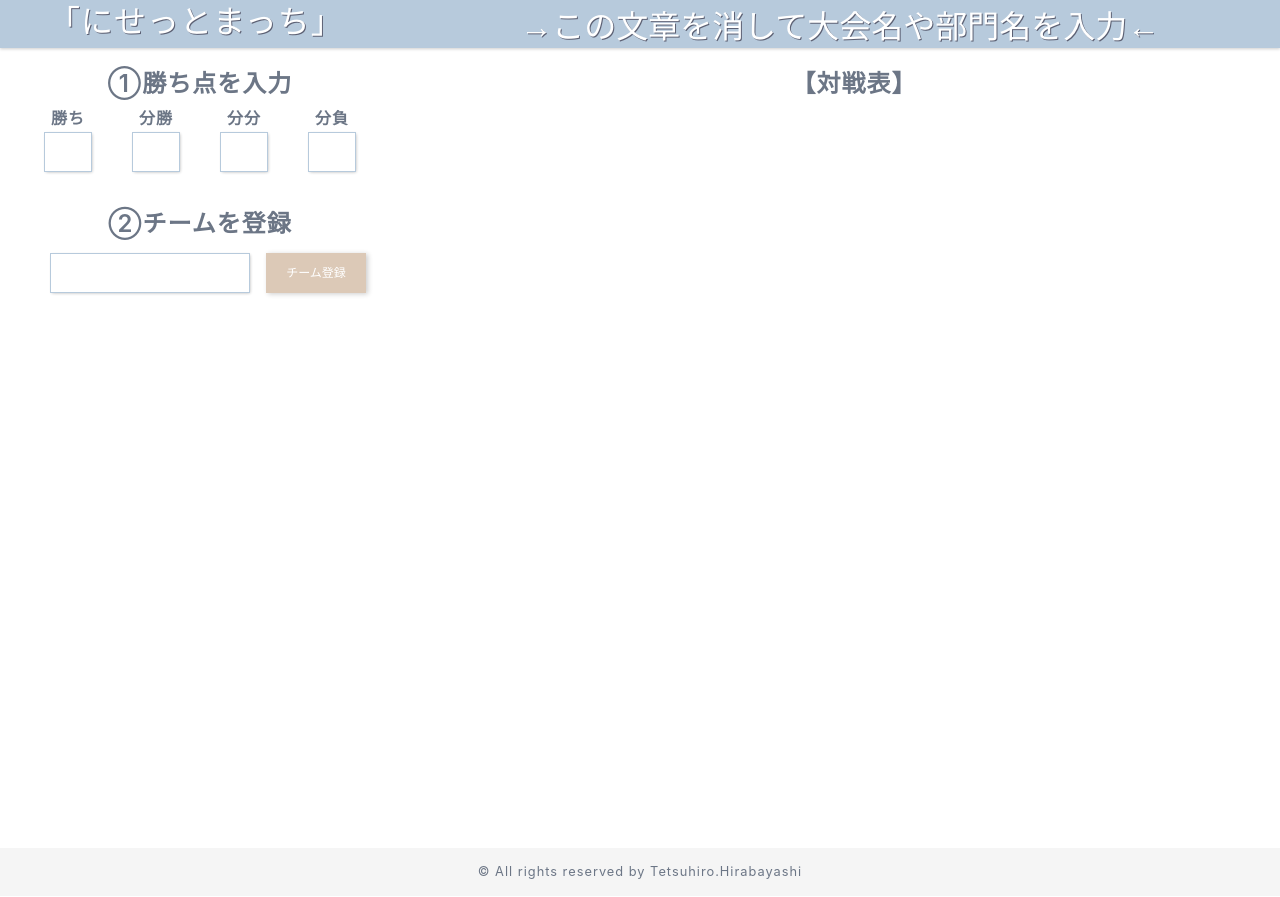
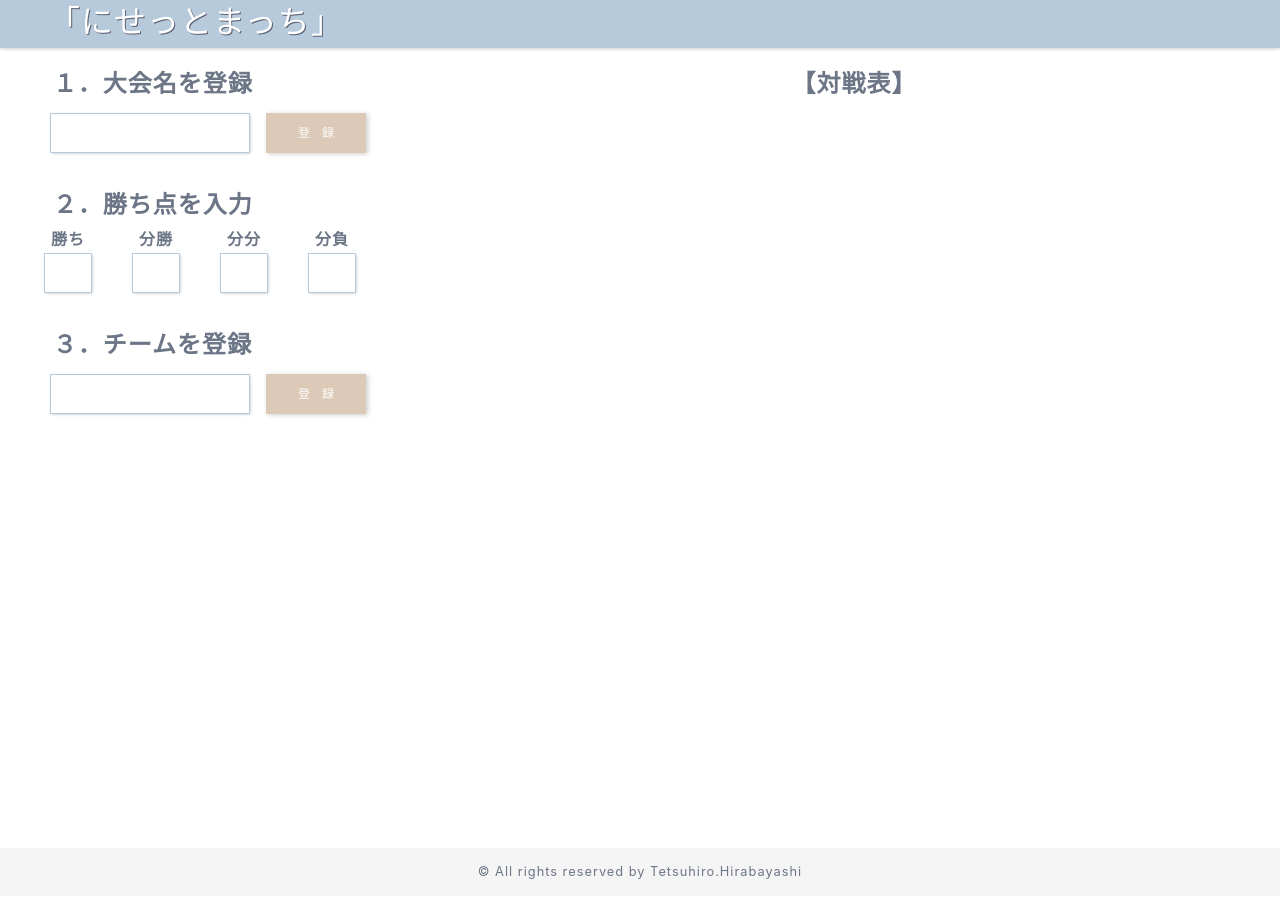
Before and after one commit to tetsu-hira/2set, a React (Create React App) app: page / in a window 1280 px wide. Built offline with nearby package versions, Linux system fonts and the light colour scheme; a web font is replaced by a local one.

Commit message:
順番がわかりやすいようにUIを変更

```diff
--- a/package.json
+++ b/package.json
@@ -1,7 +1,6 @@
 {
   "name": "2set",
   "version": "0.1.0",
-  "homepage": "https://tetsu-hira.github.io/2set/",
   "private": true,
   "dependencies": {
     "@testing-library/jest-dom": "^5.11.4",
--- a/public/css/style.css
+++ b/public/css/style.css
@@ -173,6 +173,7 @@ button {
 
 .Form {
   display: flex;
+  margin-bottom: 1.5em;
 }
 .FormContent {
   display: flex;
@@ -496,10 +497,17 @@ button {
 .ProcessContainer .ProcessMain .ProcessList p {
   font-size: 0.8rem;
 }
+.ProcessContainer .ProcessMain .ProcessList h1 {
+  text-align: left;
+  padding-left: 1.2em;
+}
 @media screen and (max-width: 600px) {
   .ProcessContainer .ProcessMain .ProcessList h1 {
     font-size: 1.2em;
   }
+}
+.ProcessContainer .ProcessMain .ProcessList h1.teamList {
+  text-align: center;
 }
 .ProcessContainer .ProcessMain .ProcessList__Border {
   margin-bottom: 1em;
--- a/sass/Page/Form.scss
+++ b/sass/Page/Form.scss
@@ -1,5 +1,6 @@
 .Form {
   display: flex;
+  margin-bottom: 1.5em;
   &Content {
     display: flex;
     margin: auto;
--- a/sass/Page/Process.scss
+++ b/sass/Page/Process.scss
@@ -31,8 +31,13 @@
           font-size: 0.8rem;
         }
         h1 {
+          text-align: left;
+          padding-left: 1.2em;
           @include mq() {
             font-size: 1.2em;
+          }
+          &.teamList {
+            text-align: center;
           }
         }
         &__Border {
--- a/src/components/Header.tsx
+++ b/src/components/Header.tsx
@@ -32,7 +32,6 @@ const Header: React.FC = () => {
   return (
     <div className="Header">
       <div className="WebTitle">「にせっとまっち」</div>
-      <input className="HeaderTitle" type="text" onChange={changeTitle} onClick={titleClear} onBlur={returnTitle} value={title} />
     </div>
   )
 }
--- a/src/components/Process.tsx
+++ b/src/components/Process.tsx
@@ -1,4 +1,4 @@
-import { useState } from "react";
+import { useState, useEffect } from "react";
 import * as React from 'react';
 // import ExcelJS from "exceljs";
 // import File from "./File";
@@ -37,6 +37,26 @@ const Process: React.FC = () => {
   const [ drawDraw, setDrawDraw ] = useState<number>(0);
   const [ drawLose, setDrawLose ] = useState<number>(0);
   const [ sort, setSort ] = useState<any>('');
+
+  const [ title, setTitle ] = useState<string>('');
+  const [ name, setName ] = useState<string>('');
+
+  const changeTitle = (e:any) => {
+    setName(e.target.value);
+    console.log(name);
+  }
+  const onTitle = () => {
+    setTitle(name);
+  }
+
+  useEffect(() => {
+    // Update the document title using the browser API
+    if (title === "") {
+      document.title = "にせっとまっち";
+    } else {
+      document.title = title;
+    }
+  });
 
 
 
@@ -411,7 +431,7 @@ const Process: React.FC = () => {
         <div className="ProcessMain">
           <div className="ProcessList">
             { list.length > 0 && <div>
-              <h1>【チーム一覧】</h1>
+              <h1 className="teamList">【チーム一覧】</h1>
               <p>Q：試合数　P：勝ち点　S：得失点差</p>
               <div className="ProcessList__Border">
                 <div className="Head">
@@ -435,9 +455,17 @@ const Process: React.FC = () => {
                   ))}
                 </ul>
               </div>
-
             </div>}
-            <h1>①勝ち点を入力</h1>
+            { (!title) && <div>
+            <h1>１．大会名を登録</h1>
+            <div className="Form">
+              <div className="FormContent">
+                <input className="FormContent__name" type="text" id="name" onChange={changeTitle}></input>
+                <button className="FormContent__button" type="submit" onClick={onTitle}>登　録</button>
+              </div>
+            </div>
+            </div>}
+            <h1>２．勝ち点を入力</h1>
             <div className="Insert">
               <div className="InsertContent">
                 <div className="InsertContent__text">勝ち</div>
@@ -456,11 +484,11 @@ const Process: React.FC = () => {
                 <input className="InsertContent__entry" type="number" id="draw_lose" onChange={changeDrawLose}></input>
               </div>
             </div>
-            <h1>②チームを登録</h1>
+            <h1>３．チームを登録</h1>
             <div className="Form">
               <div className="FormContent">
                 <input className="FormContent__name" type="text" id="name" value={data} onChange={changeData}></input>
-                <button className="FormContent__button" type="submit" onClick={addList}>チーム登録</button>
+                <button className="FormContent__button" type="submit" onClick={addList}>登　録</button>
               </div>
             </div>
             <div className="upButton"  onClick={returnTop}></div>
```
